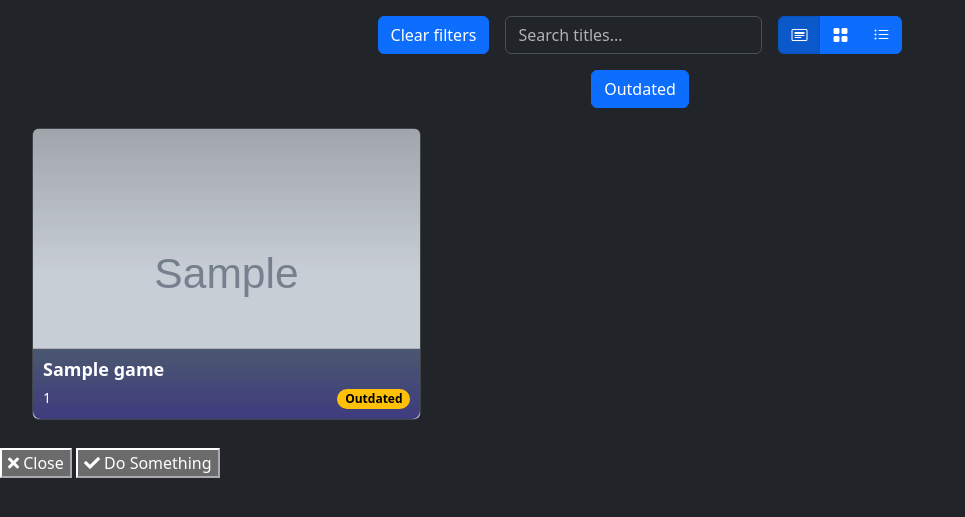
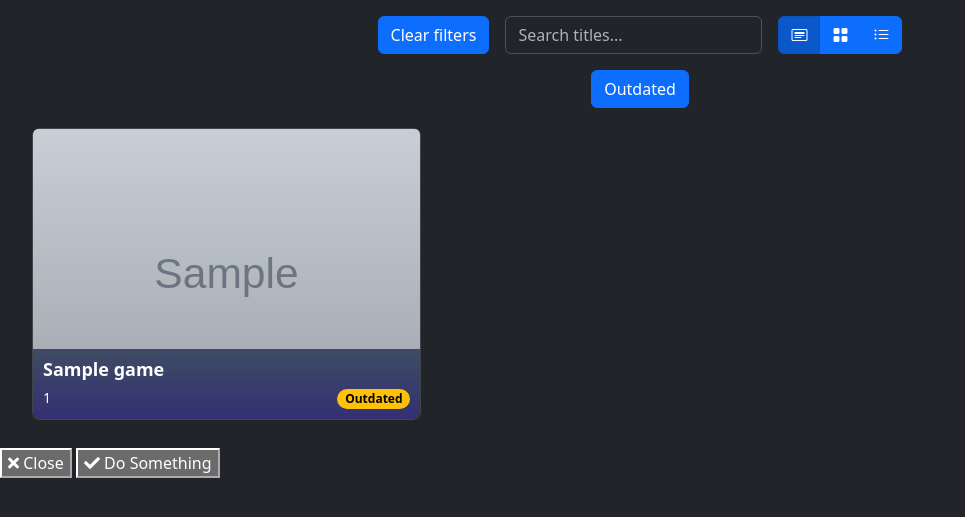
Before and after one commit to a1ex4/ownfoil, a Flask app: template app/templates/index.html in a window 1280 px wide. Shown: the part 57-574 px from the top of the page, without its empty margins (0-965 px from the left). Run offline with Flask 3, Linux system fonts and the light colour scheme; the template is opened without the code that fills it: most values are stand-ins (such as "Sample title", 1, 10 or a date in 2020); grey boxes marked "Sample" are stand-in pictures; parts of the project's set-up code (start-up, migrations or seed data) failed here and were passed over.

Commit message:
ui tweak to game cards

```diff
--- a/app/static/style.css
+++ b/app/static/style.css
@@ -26,7 +26,9 @@
 }
 
 .card-img {
-    mask-image: linear-gradient(to bottom, rgba(7, 0, 91, 0.71), #001233ed 50%);
+    mask-image: linear-gradient(to top, rgba(7, 0, 91, 0.71), #001233ed);
+    border-bottom-right-radius: 8px;
+    border-bottom-left-radius: 8px;
 }
 
 .game-title {
```
